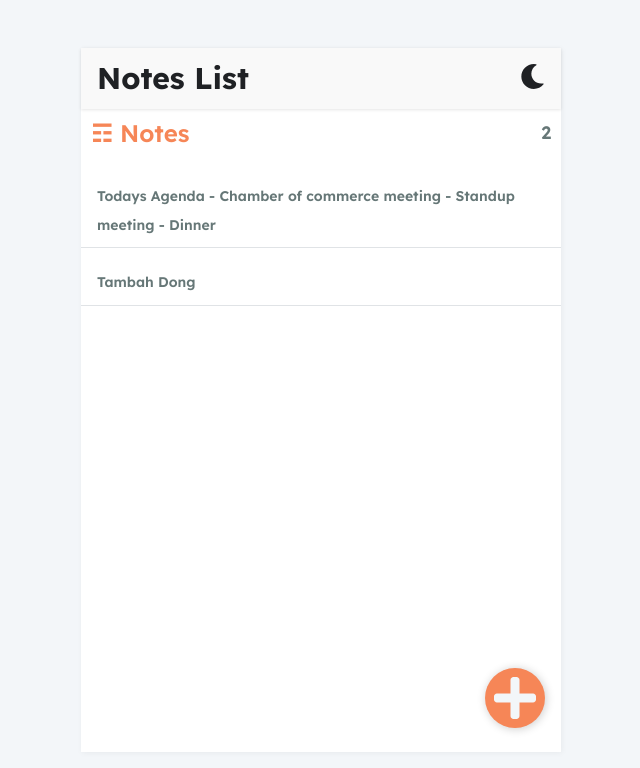
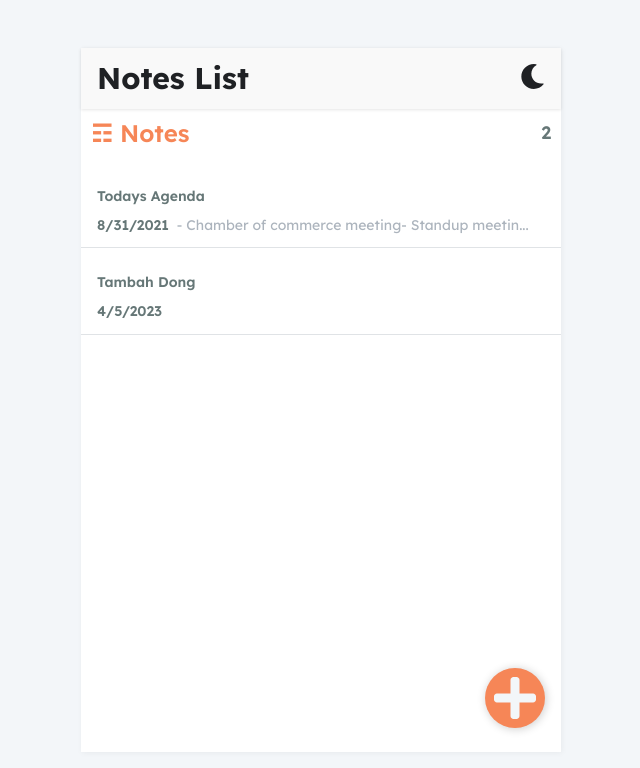
Before and after one commit to arief-github/notes-ios-app, a React (Vite) app: page / in a window 1280 px wide. Shown: the top 768 px of the page, without its empty margins (319-959 px from the left). Built offline with nearby package versions, Linux system fonts and the light colour scheme; data requests are answered from the project's data file.

Commit message:
clearing list item

```diff
--- a/src/components/Body/Body.jsx
+++ /dev/null
@@ -1,9 +0,0 @@
-import React from 'react'
-
-const Body = () => {
-  return (
-    <div>Body</div>
-  )
-}
-
-export default Body
--- a/src/components/Footer/Footer.jsx
+++ /dev/null
@@ -1,9 +0,0 @@
-import React from 'react'
-
-const Footer = () => {
-  return (
-    <div>Footer</div>
-  )
-}
-
-export default Footer
--- a/src/components/ListItem/ListItem.jsx
+++ b/src/components/ListItem/ListItem.jsx
@@ -2,12 +2,40 @@
 import { Link } from 'react-router-dom';
 
 const ListItem = ({ note }) => {
+
+  let getTitle = (note) => {
+    const title = note.body.split('\n')[0];
+
+    if (title.length > 45) {
+      return title.slice(0, 45)
+    }
+
+    return title;
+  }
+
+  let getTime = (note) => {
+    return new Date(note.updated).toLocaleDateString();
+  }
+
+  let getContent = (note) => {
+    let title = getTitle(note);
+    let content = note.body.replaceAll('\n', '')
+    content = content.replaceAll(title, '');
+
+    if(content.length > 45) {
+      return content.slice(0, 45) + "...";
+    } else {
+      return content;
+    }
+  }
+
   return (
     <Link to={`/note/${note.id}`}>
-        <div className='notes-list-item'>
-          <h3>{note.title}</h3>
-          <p><span>{note.body}</span></p>
-        </div>
+      <div className='notes-list-item'>
+        <h3>{note.title}</h3>
+        <p><span>{getTitle(note)}</span></p>
+        <p><span>{getTime(note)}</span>{getContent(note)}</p>
+      </div>
     </Link>
   )
 }
```
